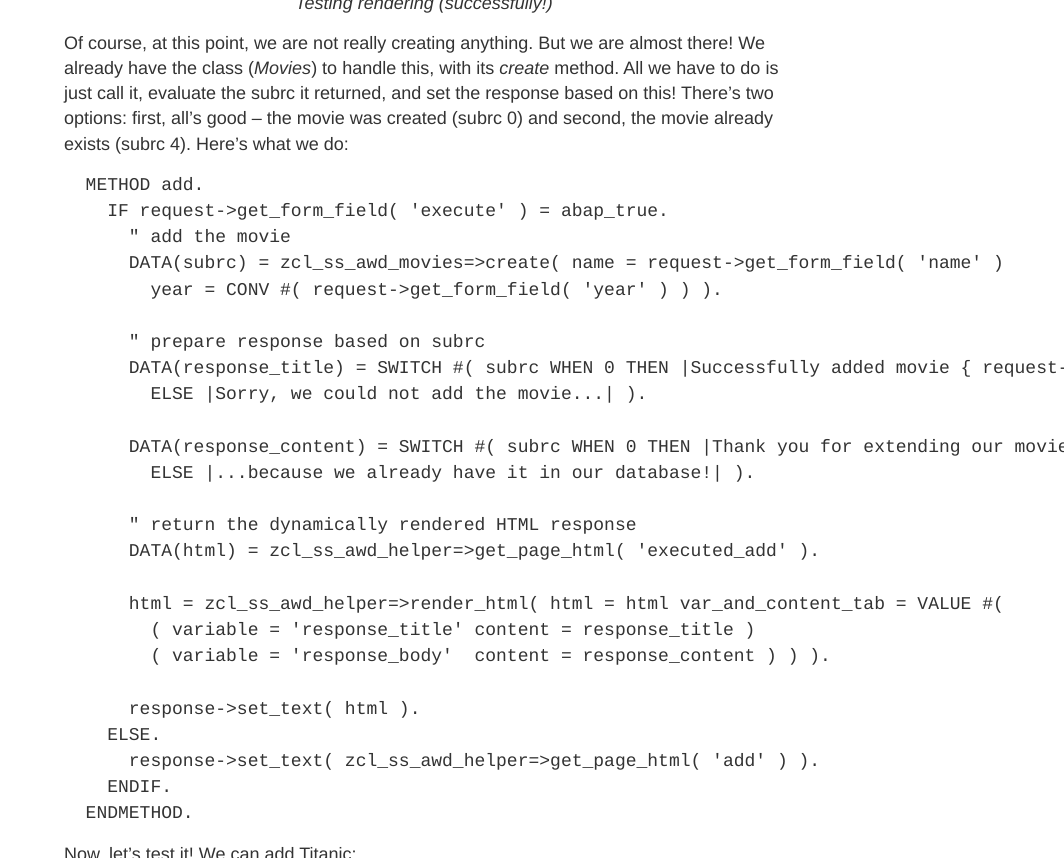
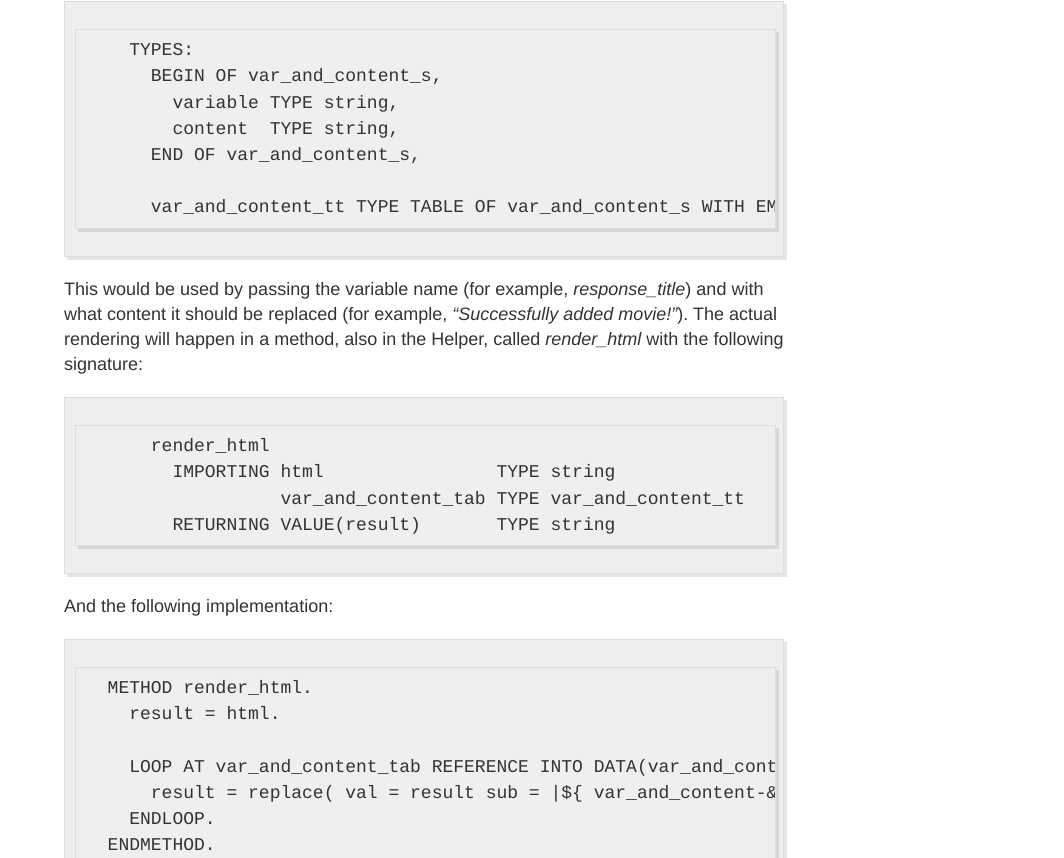
Before and after one commit to s7oev/s7oev.github.io, a Jekyll site: the page built from _posts/2021-01-03-web-development-with-cloud-abap.md, in a window 1280 px wide and 1400 px high, scrolled down 14346 px, cut to the strip 85-943 px from the top of the window. Shown: the whole strip, without its empty margins (216-1280 px from the left). Built offline with Jekyll 4.4.1, drawn with Linux system fonts in a browser that asks for light colours; some of the changed text lies outside the part shown.

Commit message:
code in markdown tags instead of html for better output

````diff
--- a/_posts/2021-01-03-web-development-with-cloud-abap.md
+++ b/_posts/2021-01-03-web-development-with-cloud-abap.md
@@ -28,43 +29,56 @@
 Our newly generated Handler Class implements the <em>if_http_service_extension</em> interface. This means that we have to have the interface’s method <em>handle_request </em>in our class. I’ll present the different elements of its logic in the easiest to grasp order, while the full code will be available at the end of the section (as well as in the GitHub repository).
 
 To get the path the user is requesting, we do the following:
-<pre class="language-abap"><code>DATA(path) = request-&gt;get_header_field( '~path_info' ).</code></pre>
+```
+DATA(path) = request-&gt;get_header_field( '~path_info' ).
+```
 &nbsp;
 
 So, for example, if the user is on
 https://&lt;id&gt;.abap-web.eu10.hana.ondemand.com/sap/bc/http/sap/zss_awd_demo/browse, the method call will return the string “/browse”. We will be using this akin to Flask’s routes, if you are familiar with Flask (if not, doesn’t matter, it’s not important at all). Then, we format the path:
-<pre class="language-abap"><code>path = zcl_ss_awd_helper=&gt;format_path( path ).</code></pre>
+```
+path = zcl_ss_awd_helper=&gt;format_path( path ).
+```
 &nbsp;
 
 I will not be showing the format_path method in this section (it is available in the GitHub), as all it does is: (1) remove the first character; and (2) convert the string to uppercase. So, “/browse” simply becomes “BROWSE”.
 
 The next step is to dynamically call a method with this name:
-<pre class="language-abap"><code>CALL METHOD me-&gt;(path).</code></pre>
+```
+CALL METHOD me-&gt;(path).
+```
 &nbsp;
 
 This is why we needed to convert to uppercase (dynamic method call only works with uppercase). From here on, when we want to add a new route to our application, we simply add a new method with the route name that we want… and that’s literally all of it! So, if we want to actually implement a “/browse” route, we add a new method called “browse”. This is (visually) a bit similar to doing this in Flask – which is what I meant we will be using the path akin to Flask’s routes:
-<pre class="language-python"><code>@app.route('/browse')
-def browse():</code></pre>
+```
+@app.route('/browse')
+def browse():
+```
 &nbsp;
 
 But, again, if you don’t know Python and/or Flask, this is not important at all.
 
 Then, what we would like to do is to be able to use the request and response objects inside the methods for the different paths. We obviously need this, to be able to return something to the user, and to also know what exactly they are requesting. To do this, we will simply make the request and response instance attributes:
-<pre class="language-abap"><code>    me-&gt;request = request.
-    me-&gt;response = response.</code></pre>
+```
+    me-&gt;request = request.
+    me-&gt;response = response.
+```
 &nbsp;
 
 Now, for the impatient, let’s immediately see the fruits of our labor. With only this, we can simply add a method <em>hello_world</em> (without any parameters), and add the following code inside:
-<pre class="language-abap"><code>  METHOD hello_world.
+```
+  METHOD hello_world.
     response-&gt;set_text( 'Hello, world!' ).
-  ENDMETHOD.</code></pre>
+  ENDMETHOD.
+```
 The method <em>set_text</em> of the response object <em>“sets the HTTP body of this entity to the given string data”</em>.
 
 So, if we go to https://&lt;our HTTP Service URL&gt;/hello_world, we see this greeting indeed!
 <p style="overflow: hidden;margin-bottom: 0px"><img class="aligncenter" src="https://blogs.sap.com/wp-content/uploads/2021/01/awd0.5.png" alt="Hello%2C%20world%21" /></p>
 <p class="image_caption" style="text-align:center;font-style:italic;, Arial, sans-serif">Hello, world!</p>
 Here’s how the full code looks at this point in time:
-<pre class="language-abap"><code>CLASS zcl_ss_awd_demo DEFINITION PUBLIC CREATE PUBLIC.
+```
+CLASS zcl_ss_awd_demo DEFINITION PUBLIC CREATE PUBLIC.
   PUBLIC SECTION.
     INTERFACES:
       if_http_service_extension.
@@ -95,15 +109,17 @@
   METHOD hello_world.
     response-&gt;set_text( 'Hello, world!' ).
   ENDMETHOD.
-ENDCLASS.</code></pre>
+ENDCLASS.
+```
 &nbsp;
 
 To help you get acquainted also with the request object, let’s add some dynamicity to our application. Let’s, instead of saying <em>Hello, world!</em>, say <em>Hello, &lt;name&gt;!</em>, where &lt;<em>name&gt;</em> will be a URL query parameter. The way to get a query parameter is to use the method <em>get_form_field</em> of the request object. We modify our <em>hello_world</em> method as follows:
-<pre class="language-abap"><code>  METHOD hello_world.
+```
+  METHOD hello_world.
     DATA(name) = request-&gt;get_form_field( 'name' ).
     response-&gt;set_text( |Hello, { name }!| ).
   ENDMETHOD.</code></pre>
-&nbsp;
+```
 
 Now, if we request the URL https://&lt;our HTTP Service URL&gt;/hello_world?name=&lt;some name&gt; we will see a dynamic greeting! Here’s the demo:
 <p style="overflow: hidden;margin-bottom: 0px"><img class="aligncenter" src="https://blogs.sap.com/wp-content/uploads/2021/01/awd1.png" alt="Hello%2C%20Bobby%21" /></p>
@@ -111,7 +127,8 @@
 <p style="overflow: hidden;margin-bottom: 0px"><img class="aligncenter" src="https://blogs.sap.com/wp-content/uploads/2021/01/awd2.png" alt="Hello%2C%20Dessy%21" /></p>
 <p class="image_caption" style="text-align:center;font-style:italic;, Arial, sans-serif">Hello, Dessy!</p>
 Anyway, back to our <em>handle_request</em> method. We are almost done, but let’s add some edge-case considerations. One, if the path is empty, serve the homepage, and two – if there is no such method in the class, serve a 404 page.
-<pre class="language-abap"><code>  METHOD if_http_service_extension~handle_request.
+```
+  METHOD if_http_service_extension~handle_request.
     me-&gt;request = request.
     me-&gt;response = response.
 
@@ -128,19 +145,24 @@
       CATCH cx_sy_dyn_call_illegal_method.
         not_found_404(  ).
     ENDTRY.
-  ENDMETHOD.</code></pre>
+  ENDMETHOD.
+```
 &nbsp;
 
 With this, we conclude the method! These less than 15 lines of code (without the white-space) are all it takes to create a basic web app in ABAP – impressive! But how do we serve HTML? Very simple! We just pass HTML as the string parameter for <em>set_text</em> of the response object, like this for example:
-<pre class="language-abap"><code>  METHOD home.
+```
+  METHOD home.
     response-&gt;set_text( |&lt;html&gt; &lt;head&gt; &lt;title&gt; Home &lt;/title&gt; &lt;/head&gt; &lt;body&gt; &lt;p&gt;Home page&lt;/p&gt; &lt;/body&gt; &lt;/html&gt;| ).
-  ENDMETHOD.</code></pre>
+  ENDMETHOD.
+```
 &nbsp;
 
 We do something similar with our 404 method:
-<pre class="language-abap"><code>  METHOD not_found_404.
+```
+  METHOD not_found_404.
     response-&gt;set_text( |&lt;html&gt; &lt;head&gt; &lt;title&gt; 404 &lt;/title&gt; &lt;/head&gt; &lt;body&gt; &lt;p&gt;404: no such page exists&lt;/p&gt; &lt;/body&gt; &lt;/html&gt;| ).
-  ENDMETHOD.</code></pre>
+  ENDMETHOD.
+```
 And we have our working web app!
 <p style="overflow: hidden;margin-bottom: 0px"><img class="aligncenter" src="https://blogs.sap.com/wp-content/uploads/2021/01/awd3.png" alt="Home%20page" /></p>
 <p class="image_caption" style="text-align:center;font-style:italic;, Arial, sans-serif">Home page</p>
@@ -151,23 +173,27 @@
 Here, I’ll have to make one note. Due to ABAP’s restriction of not more than 255 characters per line, I decided to store the HTML in a DB table. I also exposed the table using a REST service supporting all the HTTP verbs, so that I can edit the HTML files locally and then store them in the DB by connecting with a Python script to the REST service. But that’s not really related to our main goal, so I will not be explaining how I did this. Still, the code for this is also in the GitHub if you would like to check it out.
 
 To get the relevant HTML, I added a method to my helper class that fetches it from the DB table:
-<pre class="language-abap"><code>  METHOD get_page_html.
+```
+  METHOD get_page_html.
     SELECT SINGLE content
       FROM zss_awd_html
       WHERE page_name = @page_name
       INTO @result.
-  ENDMETHOD.</code></pre>
+  ENDMETHOD.
+```
 &nbsp;
 
 <em>(in a productive environment, you probably wouldn’t want to have SQL code in your Helper class, but we are aiming for simplicity)</em>
 
 So, I created the HTML files <em>index.html</em>, <em>browse.html</em>, <em>add.html</em>, <em>404.html</em> that are all using <a href="https://www.w3schools.com/howto/tryhow_make_a_website.htm">this W3 Schools template</a>. The only interesting thing happening inside is that I use variables that would later be replaced with the dynamically rendered content. Once again, similar to Flask (through the jinja rendering) – and once again, totally cool if you are unfamiliar with Flask. To identify the variables, I prefix them with <em>$</em>. Here’s one example:
-<pre class="language-markup"><code>&lt;div class="row"&gt;
+```
+&lt;div class="row"&gt;
   &lt;div class="main"&gt;
     &lt;h2&gt;Here is our movie catalog:&lt;/h2&gt;
     $movies
   &lt;/div&gt;
-&lt;/div&gt;</code></pre>
+&lt;/div&gt;
+```
 Here, $movies would be replaced with a list of all the movies in the database.
 
 Speaking of the movies database, here’s how the Movies (zss_awd_movies) table looks like:
@@ -176,7 +202,8 @@
 The underscore at the end of the year field is because <em>year</em> is a reserved word and cannot be used as a fieldname.
 
 I also created a class to read from and write to the table, that also has one method that converts an ABAP internal table to an HTML unordered list:
-<pre class="language-abap"><code>CLASS zcl_ss_awd_movies DEFINITION PUBLIC FINAL CREATE PUBLIC.
+```
+CLASS zcl_ss_awd_movies DEFINITION PUBLIC FINAL CREATE PUBLIC.
   PUBLIC SECTION.
     TYPES:
       movies_tt TYPE TABLE OF zss_awd_movies WITH EMPTY KEY.
@@ -223,11 +250,13 @@
 
     result &amp;&amp;= |&lt;/ul&gt;|.
   ENDMETHOD.
-ENDCLASS.</code></pre>
+ENDCLASS.
+```
 <em>(again, in production you probably should not have one class with both DB operations and business logic – but we are going for simplicity)</em>
 
 Now, let’s start to implement some web app-related logic in our handler class! First, let’s get the relevant HTMLs:
-<pre class="language-abap"><code>  METHOD home.
+```
+  METHOD home.
     response-&gt;set_text( zcl_ss_awd_helper=&gt;get_page_html( 'index' ) ).
   ENDMETHOD.
 
@@ -244,7 +273,8 @@
 
   METHOD not_found_404.
     response-&gt;set_text( zcl_ss_awd_helper=&gt;get_page_html( '404' ) ).
-  ENDMETHOD.</code></pre>
+  ENDMETHOD.
+```
 &nbsp;
 
 With this, we have a static, but at least good looking web app! Here’s what everything up till now looks like:
@@ -252,7 +282,8 @@
 [embed]https://youtu.be/DyM1XxCCcIA[/embed]
 
 Towards the end of the video, we see the “/add” route, which looks as follows in HTML code:
-<pre class="language-markup"><code>&lt;div class="row"&gt;
+```
+&lt;div class="row"&gt;
   &lt;div class="main"&gt;
     &lt;h2&gt;Extend our movie catalog:&lt;/h2&gt;
     &lt;form action="/sap/bc/http/sap/zss_awd_demo/add" method="get"&gt;
@@ -264,48 +295,60 @@
 	  &lt;input type="submit" value="Create"&gt;
 	&lt;/form&gt;
   &lt;/div&gt;
-&lt;/div&gt;</code></pre>
+&lt;/div&gt;
+```
 Now, we will implement our first logic handling in a route! We add a new HTML template, <em>executed_add.html</em> which will show up in the “/add” route after the form is submitted. Here’s what the server-side logic looks like:
-<pre class="language-abap"><code>  METHOD add.
+```
+  METHOD add.
     IF request-&gt;get_form_field( 'execute' ) = abap_true.
       response-&gt;set_text( zcl_ss_awd_helper=&gt;get_page_html( 'executed_add' ) ).
     ELSE.
       response-&gt;set_text( zcl_ss_awd_helper=&gt;get_page_html( 'add' ) ).
     ENDIF.
-  ENDMETHOD.</code></pre>
+  ENDMETHOD.
+```
 This works because of the hidden input called <em>execute</em> which has as value ‘X’ ( = abap_true). The <em>executed_add.html </em>template has two variables – response_title and response_body:
-<pre class="language-markup"><code>&lt;div class="row"&gt;
+```
+&lt;div class="row"&gt;
   &lt;div class="main"&gt;
     &lt;h2&gt;$response_title&lt;/h2&gt;
     $response_body
   &lt;/div&gt;
-&lt;/div&gt;</code></pre>
+&lt;/div&gt;
+```
 And from now on, when we press the <em>Create </em>button, we are still in the “/add” route, but, under the hood, we get served the <em>executed_add.html</em> template:
 <p style="overflow: hidden;margin-bottom: 0px"><img class="aligncenter" src="https://blogs.sap.com/wp-content/uploads/2021/01/awd6.png" alt="executed_add.html" /></p>
 <p class="image_caption" style="text-align:center;font-style:italic;, Arial, sans-serif">executed_add.html</p>
 Of course, we are still not doing any rendering at this point. So let’s get there! To do this, we will use our <em>Helper </em>class. First, we introduce a public type in the class:
-<pre class="language-abap"><code>    TYPES:
+```
+    TYPES:
       BEGIN OF var_and_content_s,
         variable TYPE string,
         content  TYPE string,
       END OF var_and_content_s,
 
-      var_and_content_tt TYPE TABLE OF var_and_content_s WITH EMPTY KEY.</code></pre>
+      var_and_content_tt TYPE TABLE OF var_and_content_s WITH EMPTY KEY.
+```
 This would be used by passing the variable name (for example, <em>response_title</em>) and with what content it should be replaced (for example, <em>“Successfully added movie!”</em>). The actual rendering will happen in a method, also in the Helper, called <em>render_html</em> with the following signature:
-<pre class="language-abap"><code>      render_html
+```
+      render_html
         IMPORTING html                TYPE string
                   var_and_content_tab TYPE var_and_content_tt
-        RETURNING VALUE(result)       TYPE string</code></pre>
+        RETURNING VALUE(result)       TYPE string
+```
 And the following implementation:
-<pre class="language-abap"><code>  METHOD render_html.
+```
+  METHOD render_html.
     result = html.
 
     LOOP AT var_and_content_tab REFERENCE INTO DATA(var_and_content).
       result = replace( val = result sub = |${ var_and_content-&gt;variable }| with = var_and_content-&gt;content ).
     ENDLOOP.
-  ENDMETHOD.</code></pre>
+  ENDMETHOD.
+```
 Let’s test it in our “/add” route:
-<pre class="language-abap"><code>  METHOD add.
+```
+  METHOD add.
     IF request-&gt;get_form_field( 'execute' ) = abap_true.
       DATA(html) = zcl_ss_awd_helper=&gt;get_page_html( 'executed_add' ).
 
@@ -317,12 +360,14 @@
     ELSE.
       response-&gt;set_text( zcl_ss_awd_helper=&gt;get_page_html( 'add' ) ).
     ENDIF.
-  ENDMETHOD.</code></pre>
+  ENDMETHOD.
+```
 This time, after pressing the create button, we see the rendered HTML!
 <p style="overflow: hidden;margin-bottom: 0px"><img class="aligncenter" src="https://blogs.sap.com/wp-content/uploads/2021/01/awd7.png" alt="Testing%20rendering%20%28successfully%21%29" /></p>
 <p class="image_caption" style="text-align:center;font-style:italic;, Arial, sans-serif">Testing rendering (successfully!)</p>
 Of course, at this point, we are not really creating anything. But we are almost there! We already have the class (<em>Movies</em>) to handle this, with its <em>create </em>method. All we have to do is just call it, evaluate the subrc it returned, and set the response based on this! There’s two options: first, all’s good – the movie was created (subrc 0) and second, the movie already exists (subrc 4). Here’s what we do:
-<pre class="language-abap"><code>  METHOD add.
+```
+  METHOD add.
     IF request-&gt;get_form_field( 'execute' ) = abap_true.
       " add the movie
       DATA(subrc) = zcl_ss_awd_movies=&gt;create( name = request-&gt;get_form_field( 'name' )
@@ -346,7 +391,8 @@
     ELSE.
       response-&gt;set_text( zcl_ss_awd_helper=&gt;get_page_html( 'add' ) ).
     ENDIF.
-  ENDMETHOD.</code></pre>
+  ENDMETHOD.
+```
 Now, let’s test it! We can add Titanic:
 <p style="overflow: hidden;margin-bottom: 0px"><img class="aligncenter" src="https://blogs.sap.com/wp-content/uploads/2021/01/awd8.png" alt="Adding%20Titanic" /></p>
 <p class="image_caption" style="text-align:center;font-style:italic;, Arial, sans-serif">Adding Titanic</p>
@@ -360,7 +406,8 @@
 <p style="overflow: hidden;margin-bottom: 0px"><img class="aligncenter" src="https://blogs.sap.com/wp-content/uploads/2021/01/awd11.png" alt="We%20already%20have%20Titanic%21" /></p>
 <p class="image_caption" style="text-align:center;font-style:italic;, Arial, sans-serif">We already have Titanic!</p>
 This means we are almost finished with our application! Let’s just add the functionality to list the movies in the “/browse” route:
-<pre class="language-abap"><code>  METHOD browse.
+```
+  METHOD browse.
     DATA(movies) = zcl_ss_awd_movies=&gt;read_all(  ).
 
     DATA(html) = zcl_ss_awd_helper=&gt;render_html(
@@ -368,7 +415,8 @@
      ( variable = 'movies' content = zcl_ss_awd_movies=&gt;itab_to_html_tab( movies ) ) ) ).
 
     response-&gt;set_text( html ).
-  ENDMETHOD.</code></pre>
+  ENDMETHOD.
+```
 Which results in the following:
 <p style="overflow: hidden;margin-bottom: 0px"><img class="aligncenter" src="https://blogs.sap.com/wp-content/uploads/2021/01/awd12.png" alt="Our%20movie%20catalog" /></p>
 <p class="image_caption" style="text-align:center;font-style:italic;, Arial, sans-serif">Our movie catalog</p>
````
Also changed, not shown: other parts of _posts/2021-01-03-web-development-with-cloud-abap.md (+2 -1 lines).
